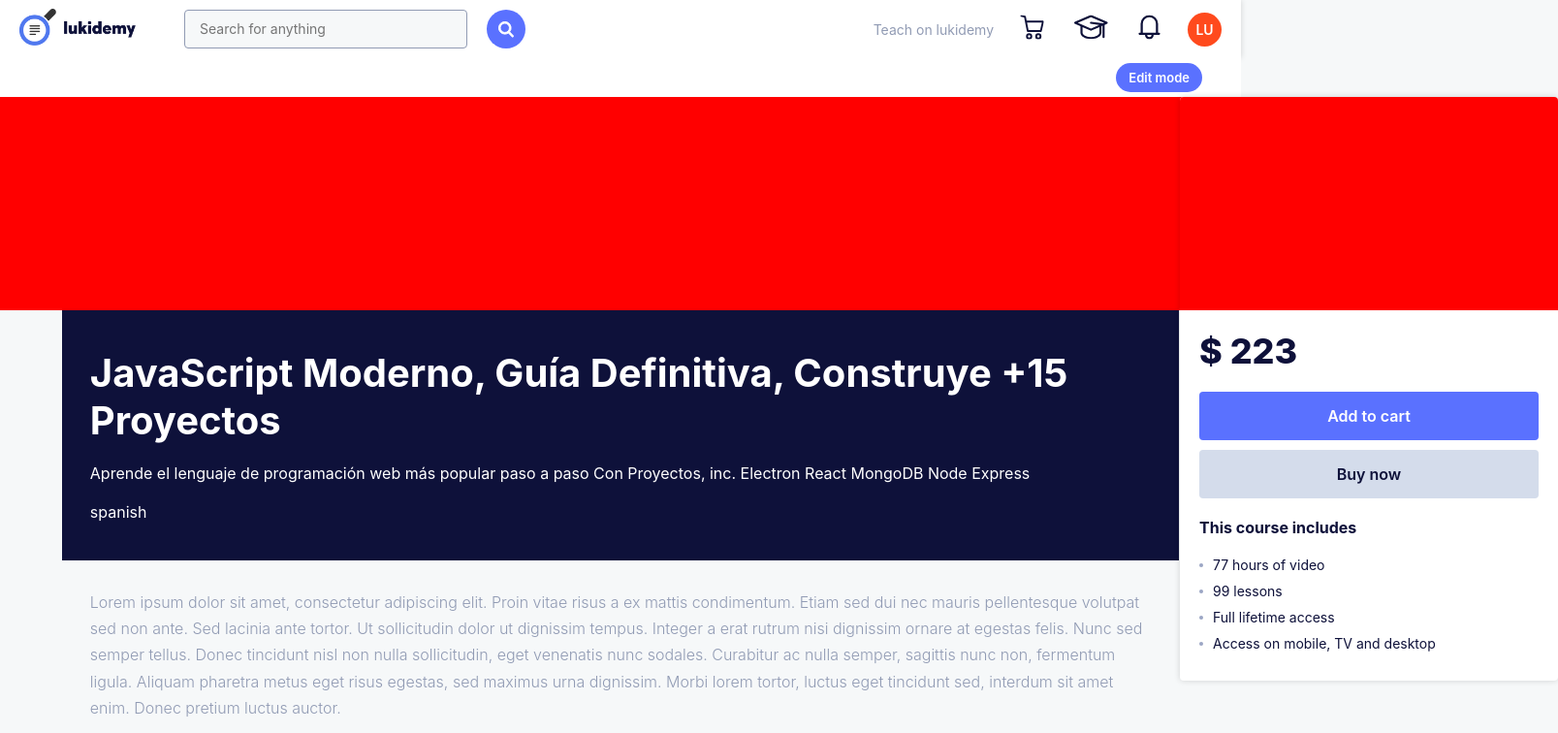
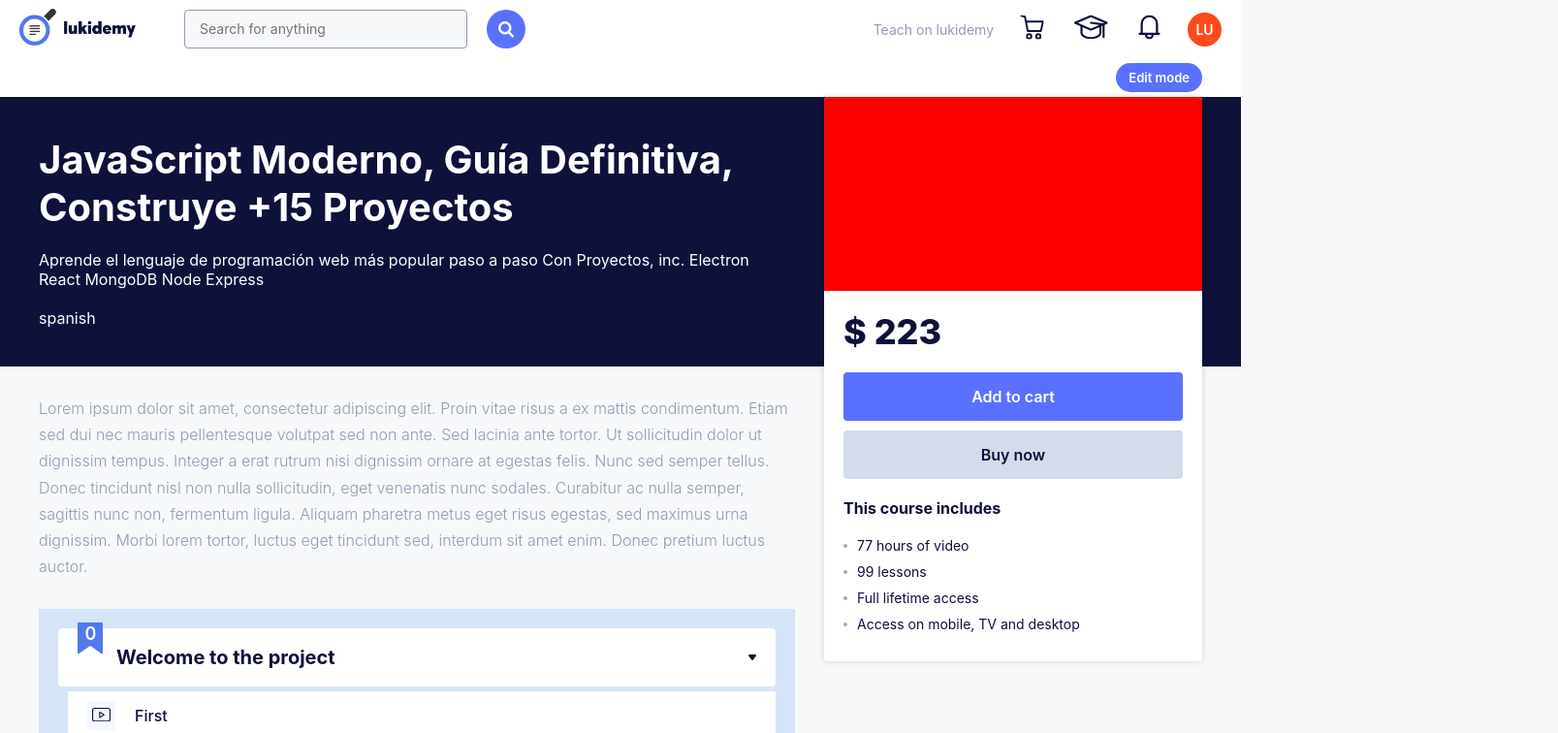
Before and after one commit to lukasalvarezdev/forbidden-academy, a Next.js app: page /courses/12334 in a window 1280 px wide. Shown: the top 756 px of the page at 97% size, 1607 px wide, since content can reach past the window. Built offline with nearby package versions, Linux system fonts and the light colour scheme.

Commit message:
Show layouts dynamically

```diff
--- a/pages/courses/[courseId]/index.tsx
+++ b/pages/courses/[courseId]/index.tsx
@@ -1,5 +1,8 @@
 import { CoursesProvider } from 'src/entities/course/services'
-import CourseView from 'src/views/CoursePage'
+import dynamic from 'next/dynamic'
+const CourseView = dynamic(() => import('src/views/CoursePage'), {
+  ssr: false,
+})
 import Header from 'src/layouts/Header'
 
 export default function CoursePage() {
--- a/src/views/CoursePage.tsx
+++ b/src/views/CoursePage.tsx
@@ -3,8 +3,18 @@ import CourseLayout from 'src/entities/course/layouts/CourseLayout'
 import MobileCourseLayout from 'src/entities/course/layouts/MobileCourseLayout'
 
 const CoursePage = () => {
-  const pepe = false
-  return <>{pepe ? <CourseLayout /> : <MobileCourseLayout />}</>
+  const [isMobile, setIsMobile] = React.useState(document.body.clientWidth < 480)
+
+  React.useEffect(() => {
+    function setIsMobileFn() {
+      setIsMobile(document.body.clientWidth < 480)
+    }
+
+    window.addEventListener('resize', setIsMobileFn)
+    return () => window.removeEventListener('resize', setIsMobileFn)
+  }, [])
+
+  return <>{isMobile ? <MobileCourseLayout /> : <CourseLayout />}</>
 }
 
 export default CoursePage
```
